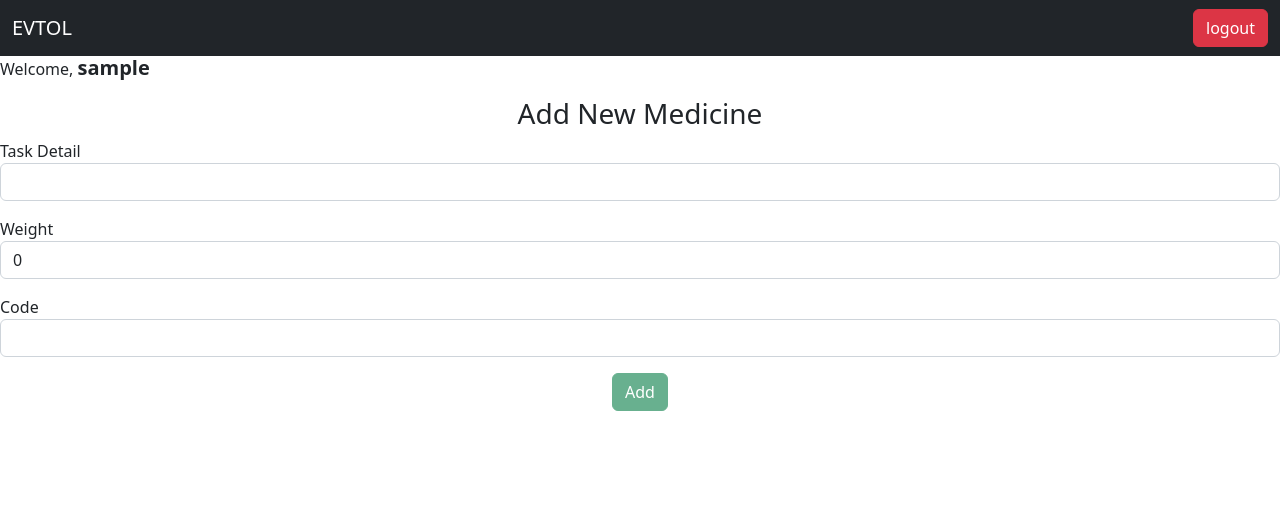
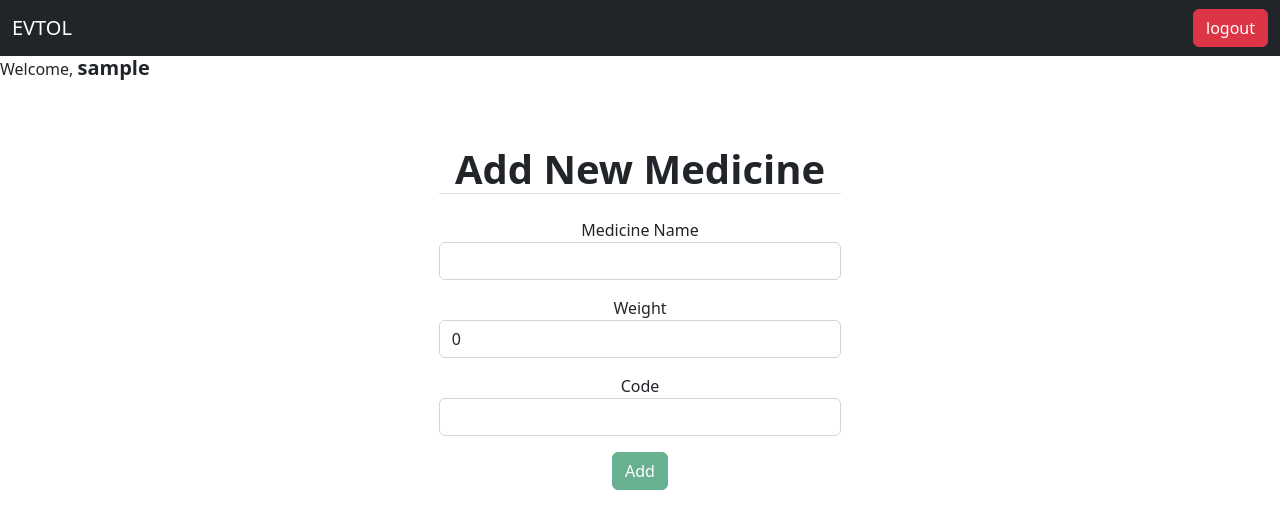
Before and after one commit to hardeylarning/aya-evtol-frontend, an Angular app: page /add-medicine/1 in a window 1280 px wide. Shown: the top 528 px of the page. Built offline with nearby package versions, Linux system fonts and the light colour scheme; sample sign-in values are in the browser's storage.

Commit message:
worked on medicine component

```diff
--- a/src/app/components/medicine/add-medicine/add-medicine.component.html
+++ b/src/app/components/medicine/add-medicine/add-medicine.component.html
@@ -1,7 +1,10 @@
-<h3 class="text-center">Add New Medicine</h3>
+<div class="container-fluid section">
+    <div class="row text-center">
+        <div class="offset-md-3 col-md-6 offset-lg-4 col-lg-4">
+            <h1 class="border-bottom fw-bold mb-4 mt-5">Add New Medicine</h1>
             <form #form="ngForm" (ngSubmit)="onSubmit()" >
                 <div class="mb-3">
-        <label for="firstName">Task Detail</label>
+                    <label for="name">Medicine Name</label>
                     <input type="text" required class="form-control" name="name" [(ngModel)]="name" />
                 </div>
                 <div class="mb-3">
@@ -17,3 +20,6 @@
                     <button type="submit" class="btn btn-success" [disabled]="form.invalid">Add</button>
                 </div>
             </form>
+        </div>
+    </div>
+</div>
```
Lines whose indentation alone changed are shown as unchanged.
